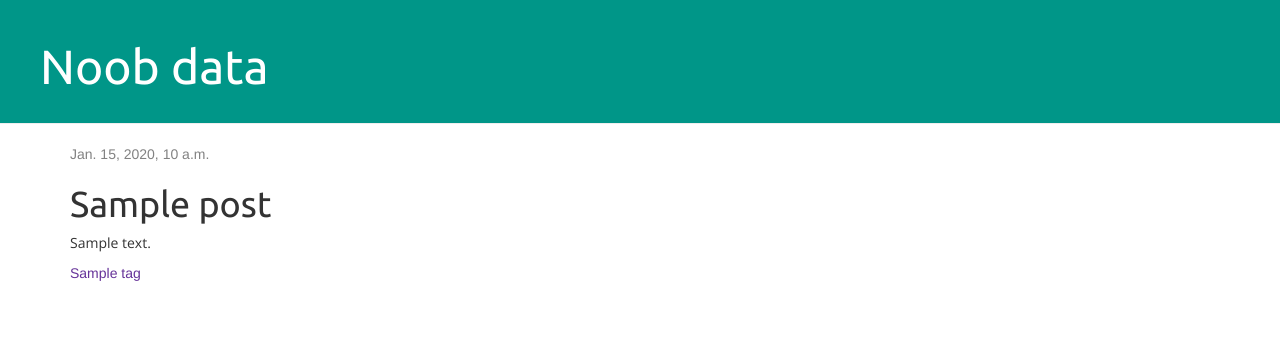
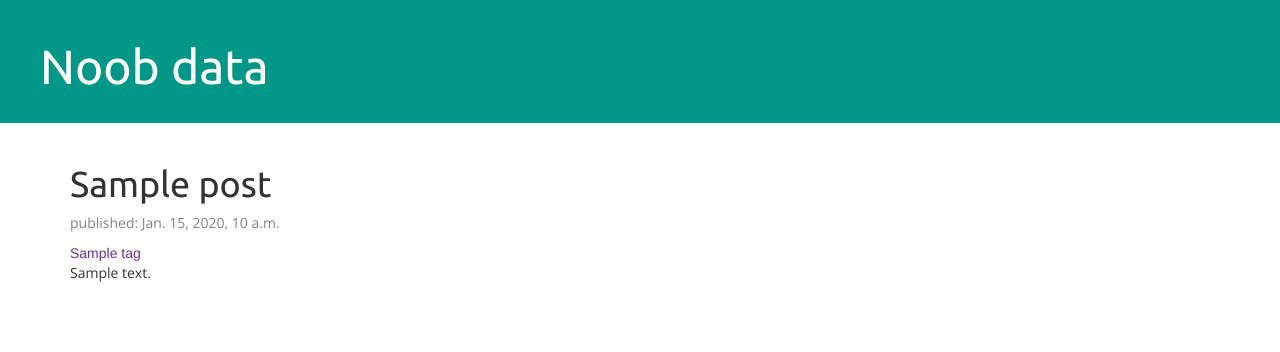
Before and after one commit to germanas/blogproject, a Django app: template blogapp/templates/blogapp/post_detail.html in a window 1280 px wide. Shown: the top 352 px of the page. Run offline with Django 3.2, Linux system fonts and the light colour scheme; the template is opened without the code that fills it: most values are stand-ins (such as "Sample title", 1, 10 or a date in 2020); some libraries are stand-ins or nearby versions.

Commit message:
style fixes

```diff
--- a/blogapp/templates/blogapp/base.html
+++ b/blogapp/templates/blogapp/base.html
@@ -19,10 +19,10 @@
     </div>
     <div class="content container">
         <div class="row">
-            <div class="col-md-8">
+
             {% block content %}
             {% endblock %}
-            </div>
+
         </div>
     </div>
 
--- a/blogapp/templates/blogapp/post_detail.html
+++ b/blogapp/templates/blogapp/post_detail.html
@@ -1,21 +1,24 @@
 {% extends 'blogapp/base.html' %}
 {% block content %}
+    <div class="col-md-12">
     {% autoescape off %}
     <div class="post">
+         <h1>{{ post.title }}</h1>
         {% if post.published_date %}
             <div class="date">
-                {{ post.published_date }}
-            </div>
+                        <p>published: {{ post.published_date }}</p>
+                    </div>
         {% endif %}
-        <h1>{{ post.title }}</h1>
-
-        <p>{{ post.text|linebreaksbr }}</p>
 <div class="tag_container">
      {% for i in post.get_tag_list %}
          <div class="tag">{{i}}</div>
      {% endfor %}
 </div>
+
+        <p>{{ post.text|linebreaksbr }}</p>
+
     </div>
+        </div>
      {% endautoescape %}
 
 
--- a/blogapp/templates/blogapp/post_list.html
+++ b/blogapp/templates/blogapp/post_list.html
@@ -1,6 +1,8 @@
 {% extends 'blogapp/base.html' %}
 {% block content %}
+
         {% autoescape off %}
+            <div class="col-md-8">
             {% for post in posts %}
                 <div class="post">
 
@@ -17,6 +19,7 @@
                 </div>
             {% endfor %}
         </div>
+
         <div class="col-md-2">
 
             {% for post in posts %}
@@ -24,7 +27,7 @@
                     <h2><a href="">{{ post.title }}</a></h2>
 
                 </div>
-
+        </div>
 
             {% endfor %}
 
```
Also changed, not shown: blogapp/migrations/0001_initial.py.
